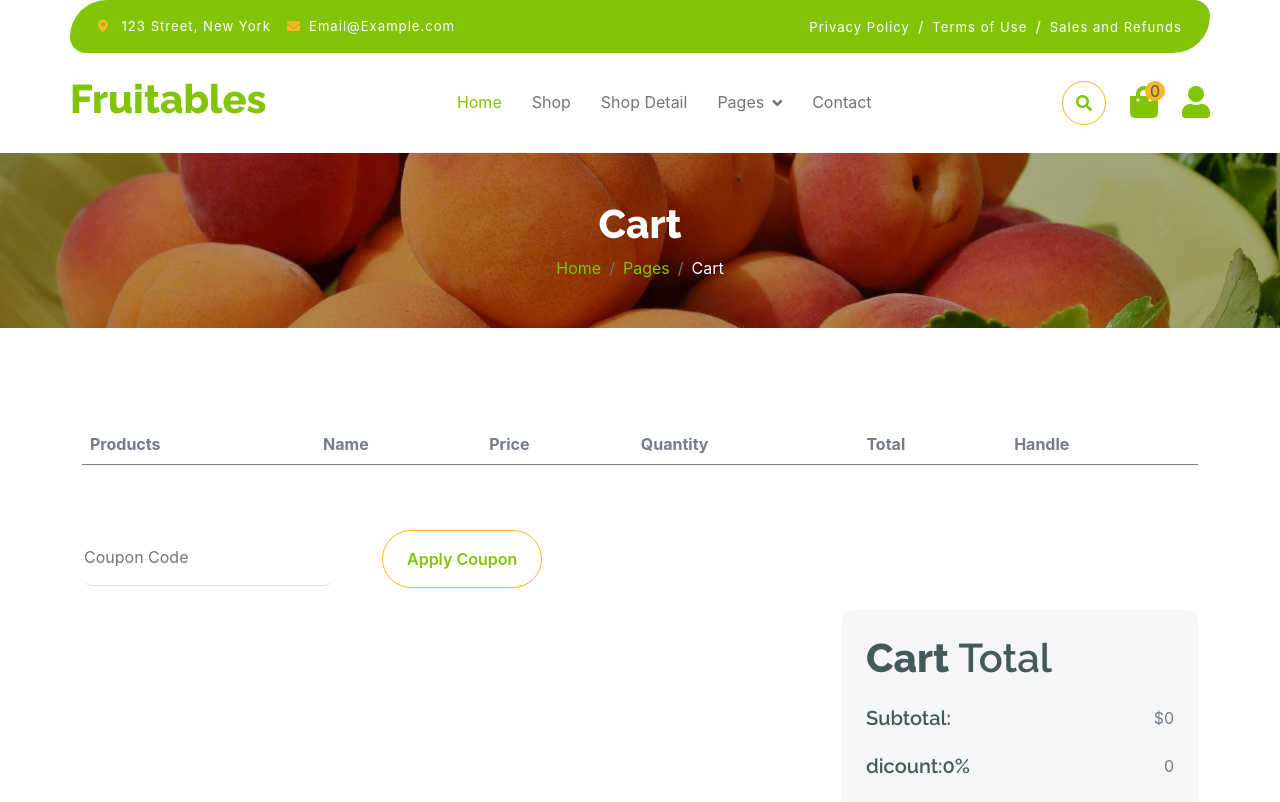
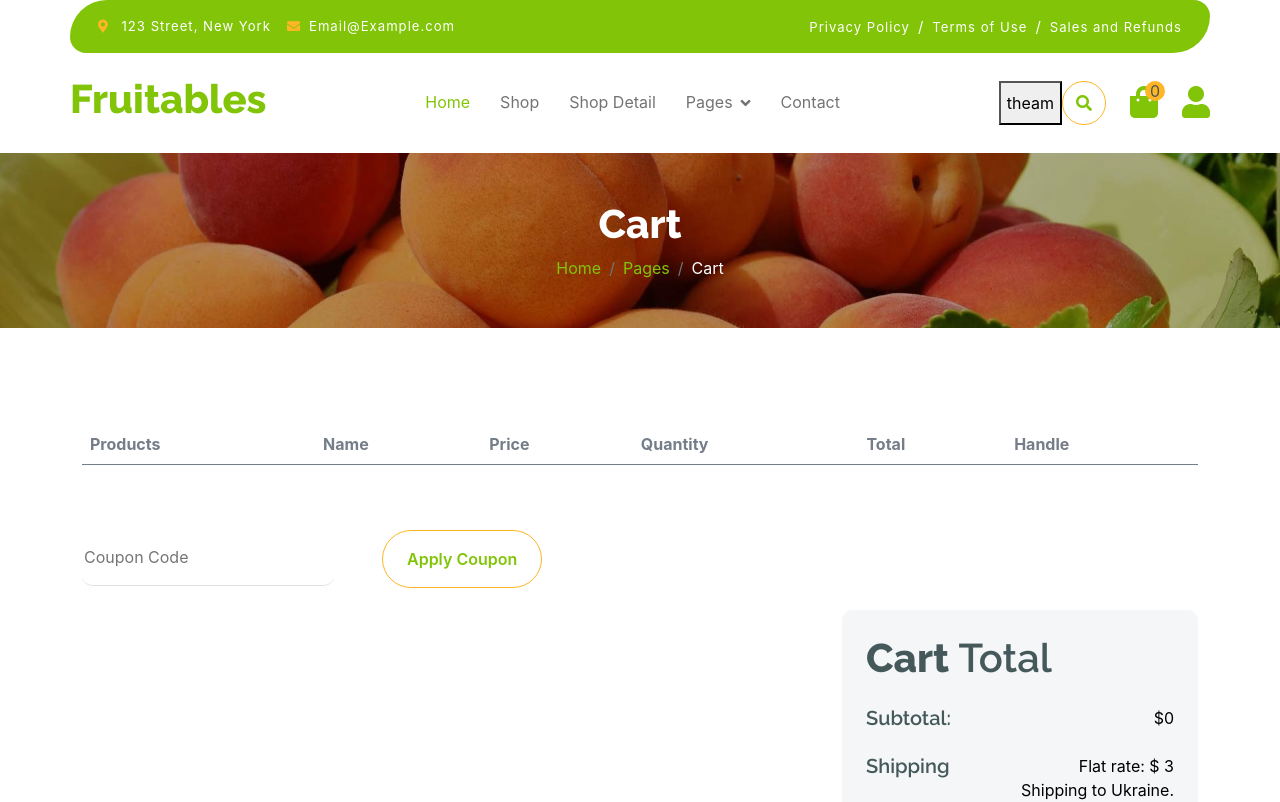
Before and after one commit to haresh2932/fruitable, a React (Create React App) app: page /cart in a window 1280 px wide. Shown: the top 802 px of the page. Built offline with nearby package versions, Linux system fonts and the light colour scheme; data requests are answered from the project's data file.

Commit message:
25_04_2024_contextApi

```diff
--- a/public/css/style.css
+++ b/public/css/style.css
@@ -502,3 +502,13 @@
 .success{
     color: green;
 }
+
+.dark {
+    background: black !important;
+    color: white !important;
+}
+
+.light{
+    background: white !important;
+    color: black !important;
+}
--- a/src/App.js
+++ b/src/App.js
@@ -7,10 +7,12 @@ import { Provider } from 'react-redux';
 import { configStore } from './redux/store'
 import Counter from './user/container/Counter/Counter';
 import { PersistGate } from 'redux-persist/integration/react'
+import { TheamProvider } from './context/TheamContext';
 
 function App() {
   const { store, persistor } = configStore()
   return (
+    <TheamProvider>
       <Provider store={store}>
         <PersistGate loading={null} persistor={persistor}>
           <Routes>
@@ -22,6 +24,7 @@ function App() {
         </PersistGate>
         {/* <Counter/> */}
       </Provider>
+    </TheamProvider>
   );
 }
 
--- /dev/null
+++ b/src/context/ActionTypes.js
@@ -0,0 +1 @@
+export const TOGGLE_THEAME="TOGGLE_THEAME"
--- /dev/null
+++ b/src/context/TheamContext.js
@@ -0,0 +1,30 @@
+import { useReducer } from "react"
+import { createContext } from "react"
+import { theamReducer } from "./reducer/theam.reducer"
+import { TOGGLE_THEAME } from "./ActionTypes"
+
+const initialState = {
+    theam: 'light'
+}
+
+export const TheamContext = createContext()
+
+
+export const TheamProvider = ({ children }) => {
+    const [state, dispatch] = useReducer(theamReducer, initialState)
+
+    const toggleTheam = () => {
+        const newTheam = state.theam === 'light' ? 'dark' : 'light'
+        dispatch({ tyep: TOGGLE_THEAME, payload: newTheam })
+    }
+
+    return (
+        <TheamContext.Provider value={{
+            ...state,
+            toggleTheam
+        }}
+        >
+            {children}
+        </TheamContext.Provider>
+    )
+}
--- /dev/null
+++ b/src/context/reducer/theam.reducer.js
@@ -0,0 +1,15 @@
+import { TOGGLE_THEAME } from "../ActionTypes";
+
+export const theamReducer=(state,action)=>{
+    console.log(action);
+
+    switch (action.type) {
+        case TOGGLE_THEAME:
+                return{
+                    theam:action.payload
+                }
+        default:
+            return state;
+    }
+
+}
--- a/src/routes/UserRoutes.js
+++ b/src/routes/UserRoutes.js
@@ -1,4 +1,4 @@
-import React from 'react';
+import React, { useContext } from 'react';
 import Header from '../user/component/Header/Header';
 import { Route, Routes } from 'react-router-dom';
 import Footer from '../user/component/Footer/Footer';
@@ -13,10 +13,15 @@ import Contact from '../user/container/Contact/Contact';
 import PrivateRoutes from './PrivateRoutes';
 import Counter from '../user/container/Counter/Counter';
 import Review from '../user/container/Review/Review';
+import { TheamContext } from '../context/TheamContext';
 
 function UserRoutes(props) {
+
+    const theamContext = useContext(TheamContext)
+    console.log(theamContext);
+
     return (
-        <>
+        <div className={theamContext.theam} >
             <Header />
             <Routes>
                 <Route exact path='/' element={<Home />} />
@@ -30,13 +35,9 @@ function UserRoutes(props) {
                 <Route exact path='/error' element={<Error />} />
                 <Route exact path='/contact' element={<Contact />} />
                 <Route exact path='/counter' element={<Counter/>} />
-
-
-
-
             </Routes>
             <Footer />
-        </>
+        </div>
     );
 }
 
--- a/src/user/component/Header/Header.js
+++ b/src/user/component/Header/Header.js
@@ -1,16 +1,29 @@
-import React from 'react';
+import { Box, IconButton } from '@mui/material';
+import React, { useContext } from 'react';
 import { useSelector } from 'react-redux';
 import { NavLink } from 'react-router-dom';
+import { TheamContext } from '../../../context/TheamContext';
+import Brightness4Icon from '@mui/icons-material/Brightness4';
+import Brightness7Icon from '@mui/icons-material/Brightness7';
+
 
 function Header(props) {
     const cart = useSelector(state => state.cart_slice)
     console.log(cart);
-    const totalCartQty=cart.cart.reduce(
+    const totalCartQty = cart.cart.reduce(
         (accumulator, currentValue) => accumulator + currentValue.qty,
         0,
     )
+    // console.log(totalCartQty);
 
-    console.log(totalCartQty);
+
+    const theamContext = useContext(TheamContext)
+    console.log(theamContext.theam);
+
+    const handleTheme = () => {
+        theamContext.toggleTheam(theamContext.theam)
+    }
+
 
     return (
         <div>
@@ -52,6 +65,8 @@ function Header(props) {
                                 <NavLink to='/contact' className="nav-item nav-link">Contact</NavLink>
                             </div>
                             <div className="d-flex m-3 me-0">
+                                <button onClick={handleTheme}>theam</button>
+
                                 <button className="btn-search btn border border-secondary btn-md-square rounded-circle bg-white me-4" data-bs-toggle="modal" data-bs-target="#searchModal"><i className="fas fa-search text-primary" /></button>
                                 <a href="#" className="position-relative me-4 my-auto">
                                     <NavLink
--- a/src/user/container/Cart/Cart.js
+++ b/src/user/container/Cart/Cart.js
@@ -34,7 +34,7 @@ function Cart(props) {
 
     console.log(productData);
 
-    const Shipping=discount>0?10:15
+    let Shipping=discount>0?10:15
 
     const Subtotal = productData.reduce((acc, v) => acc + v.qty * v.price, 0)
     const totalDiscount = Subtotal * (discount / 100)
@@ -59,6 +59,7 @@ function Cart(props) {
     const handleCoupan = (data) => {
         console.log(data.coupan);
         let flag = 0;
+        let shipping =0
         coupan.coupan.map((v) => {
             if (v.coupan === data.coupan) {
                 console.log(v.coupan, data.coupan);
@@ -213,10 +214,7 @@ function Cart(props) {
                                         <h5 className="mb-0 me-4">Subtotal:</h5>
                                         <p className="mb-0">${Subtotal}</p>
                                     </div>
-                                    <div className="d-flex justify-content-between mb-4">
-                                        <h5 className="mb-0 me-4">dicount:{discount}%</h5>
-                                        <p className="mb-0">{totalDiscount}</p>
-                                    </div>
+
                                     <div className="d-flex justify-content-between">
                                         <h5 className="mb-0 me-4">Shipping</h5>
                                         <div className>
@@ -224,6 +222,10 @@ function Cart(props) {
                                         </div>
                                     </div>
                                     <p className="mb-0 text-end">Shipping to Ukraine.</p>
+                                    <div className="d-flex justify-content-between mb-4">
+                                        <h5 className="mb-0 me-4">dicount:{discount}%</h5>
+                                        <p className="mb-0">{totalDiscount}</p>
+                                    </div>
                                 </div>
                                 <div className="py-4 mb-4 border-top border-bottom d-flex justify-content-between">
                                     <h5 className="mb-0 ps-4 me-4">Total</h5>
```
Lines whose indentation alone changed are shown as unchanged.
